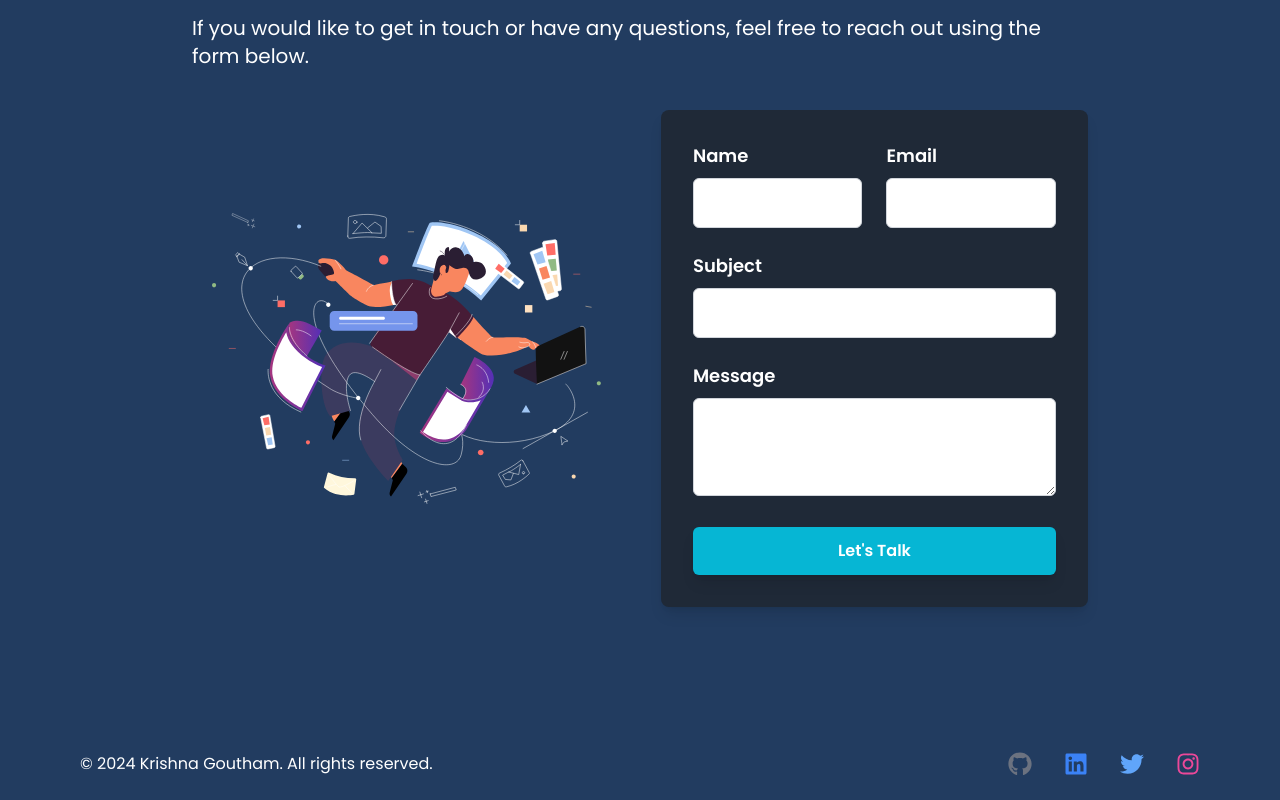
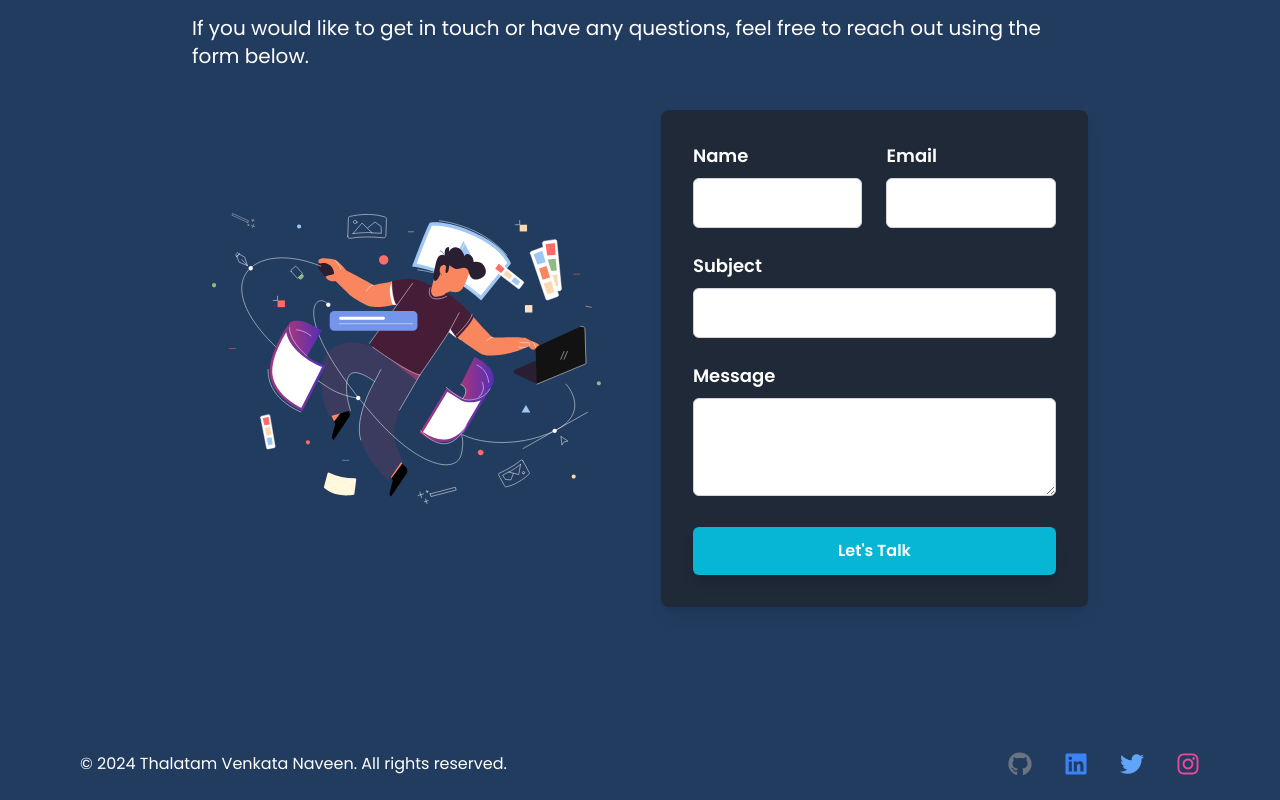
Before and after one commit to krishnagoutham1/portfolio, a React (Vite) app: page / in a window 1280 px wide. Shown: the part 4146-4946 px from the top of the page. Built offline with nearby package versions, Linux system fonts and the light colour scheme.

Commit message:
Update Footer.jsx

```diff
--- a/src/Components/Footer.jsx
+++ b/src/Components/Footer.jsx
@@ -18,7 +18,7 @@ const Footer = () => (
 
     <div className="mb-3">
       <p className="text-center">
-        &copy; {new Date().getFullYear()} Krishna Goutham. All rights reserved.
+        &copy; {new Date().getFullYear()} Thalatam Venkata Naveen. All rights reserved.
       </p>
     </div>
   </footer>
```
